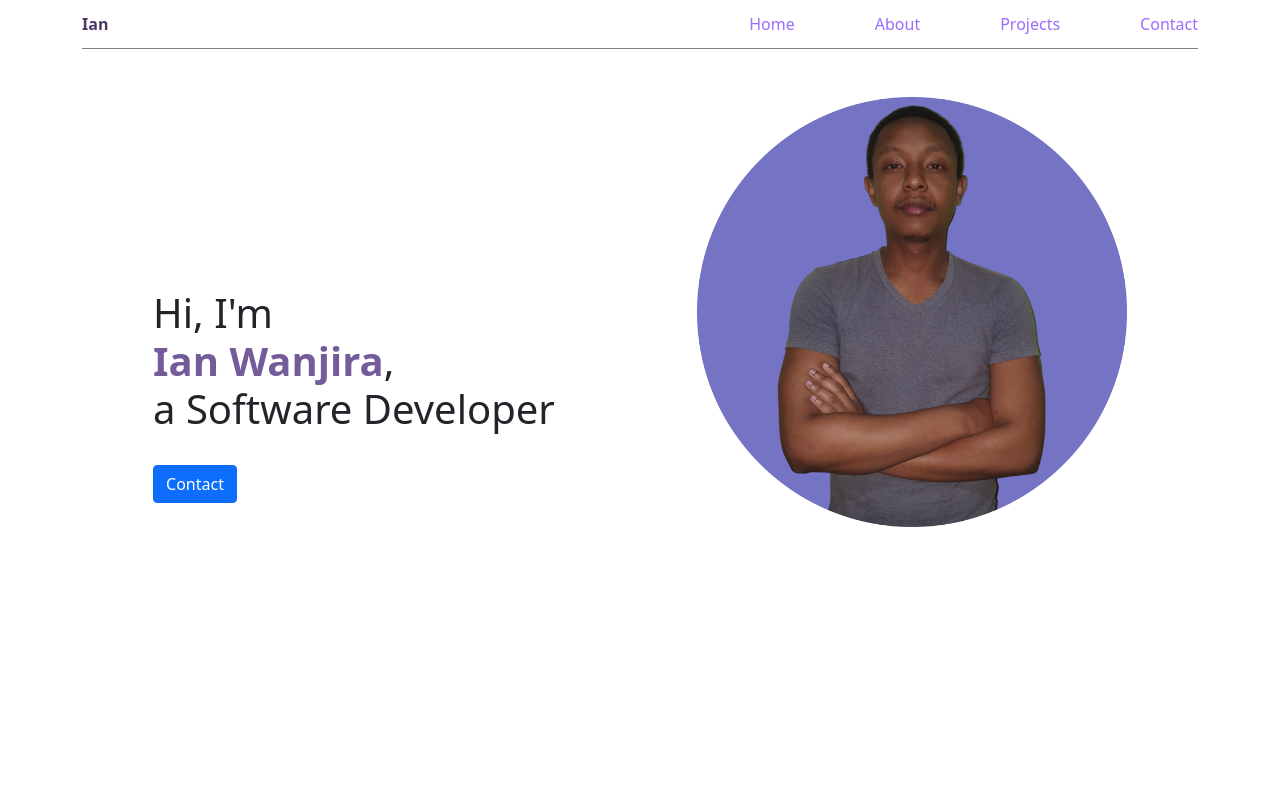
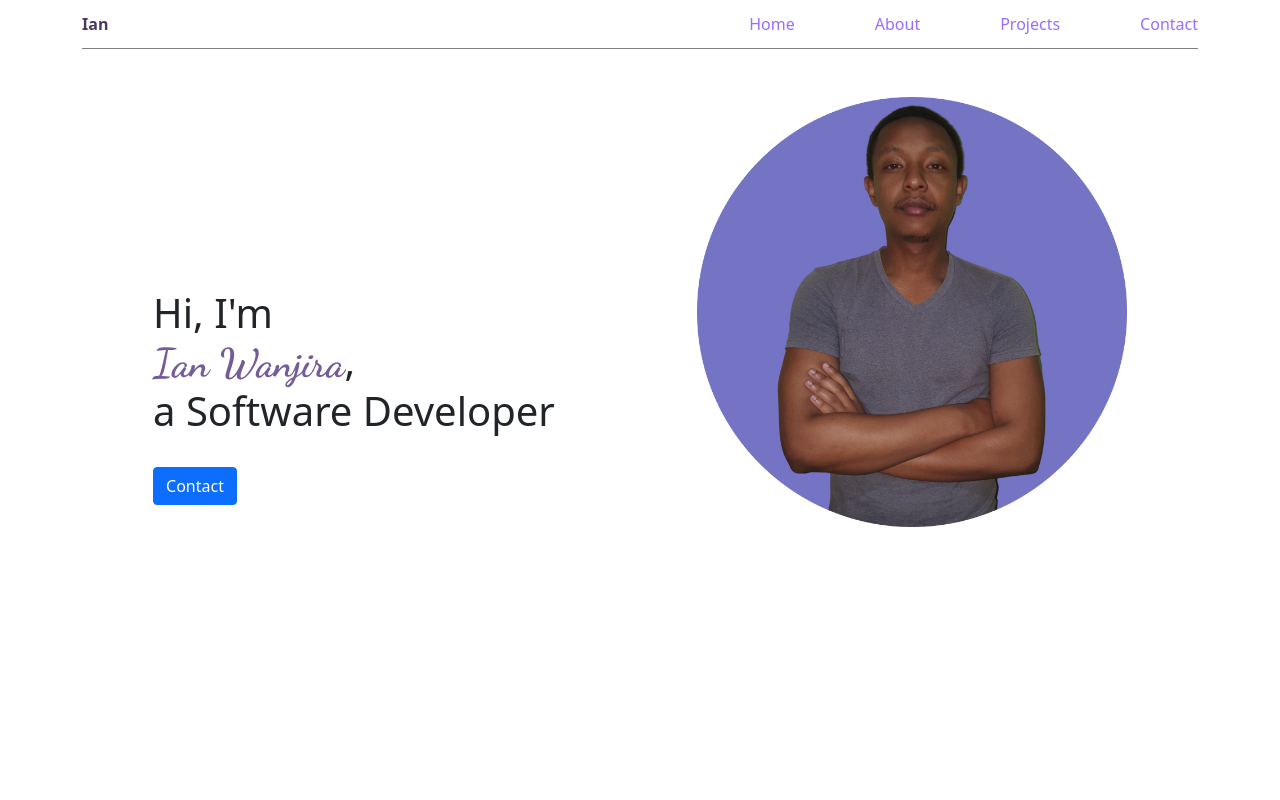
Before and after one commit to Ian-Wa/Portfolio, a plain HTML site: page index.html in a window 1280 px wide. Shown: the top 800 px of the page. Drawn offline with nearby package versions, Linux system fonts and the light colour scheme.

Commit message:
link google fonts to be used in styling elements

```diff
--- a/assets/css/style.css
+++ b/assets/css/style.css
@@ -78,8 +78,8 @@ img{
 
 .name{
     color: #745b99;
-    font-weight: 800;
-
+    font-weight: 900;
+    font-family: 'Dancing Script', cursive;
 }
 
 .about{
--- a/index.html
+++ b/index.html
@@ -6,6 +6,9 @@
         <meta name="viewport" content="width=device-width, initial-scale=1">
 
         <link rel="stylesheet" href="assets/css/style.css" type="text/css">
+        <link rel="preconnect" href="https://fonts.googleapis.com">
+        <link rel="preconnect" href="https://fonts.gstatic.com" crossorigin>
+        <link href="https://fonts.googleapis.com/css2?family=Dancing+Script:wght@700&display=swap" rel="stylesheet">
         <!-- Bootstrap CSS -->
         <link href="https://cdn.jsdelivr.net/npm/bootstrap@5.1.0/dist/css/bootstrap.min.css" rel="stylesheet" integrity="sha384-KyZXEAg3QhqLMpG8r+8fhAXLRk2vvoC2f3B09zVXn8CA5QIVfZOJ3BCsw2P0p/We" crossorigin="anonymous">
         <link href='https://unpkg.com/boxicons@2.0.9/css/boxicons.min.css' rel='stylesheet'>
```
